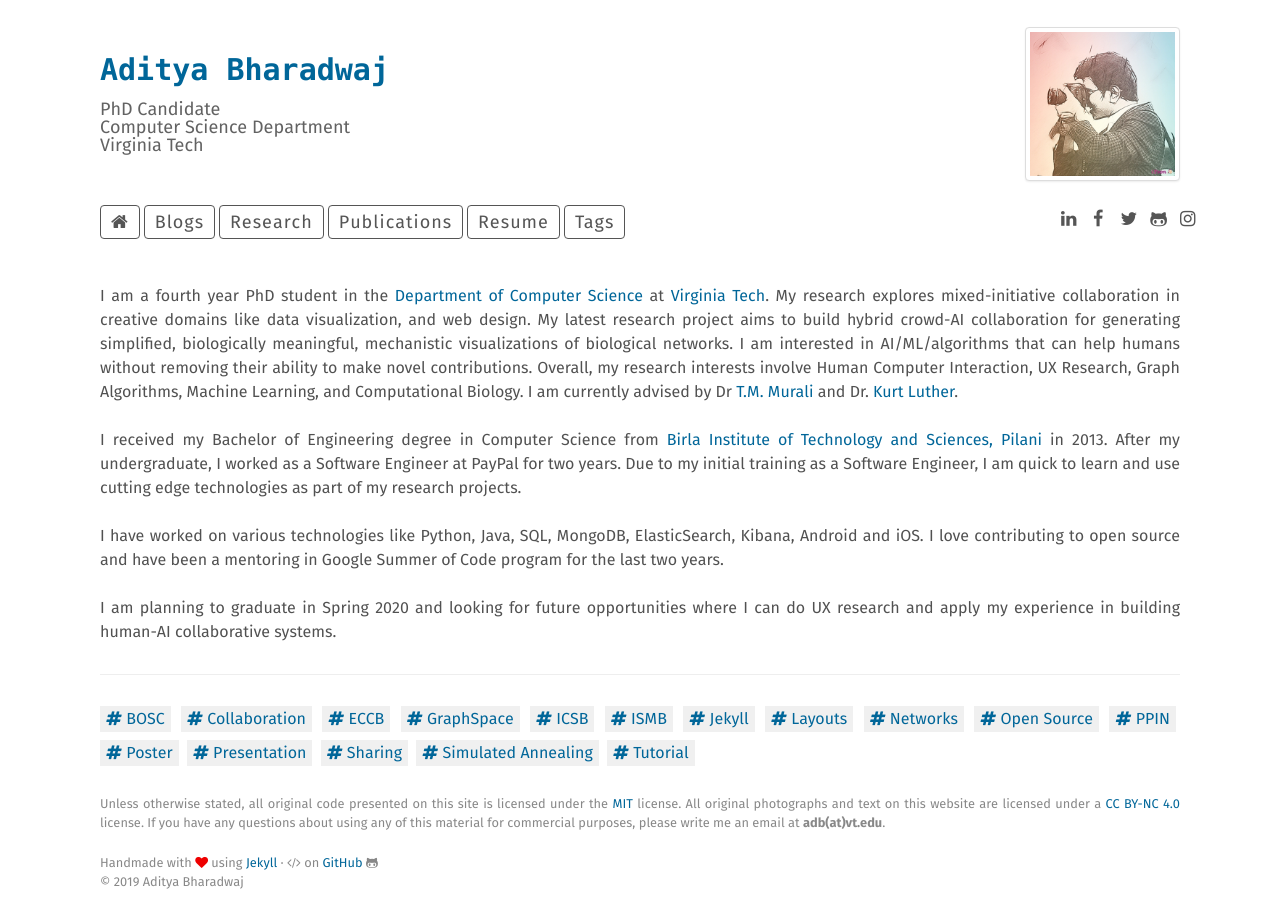
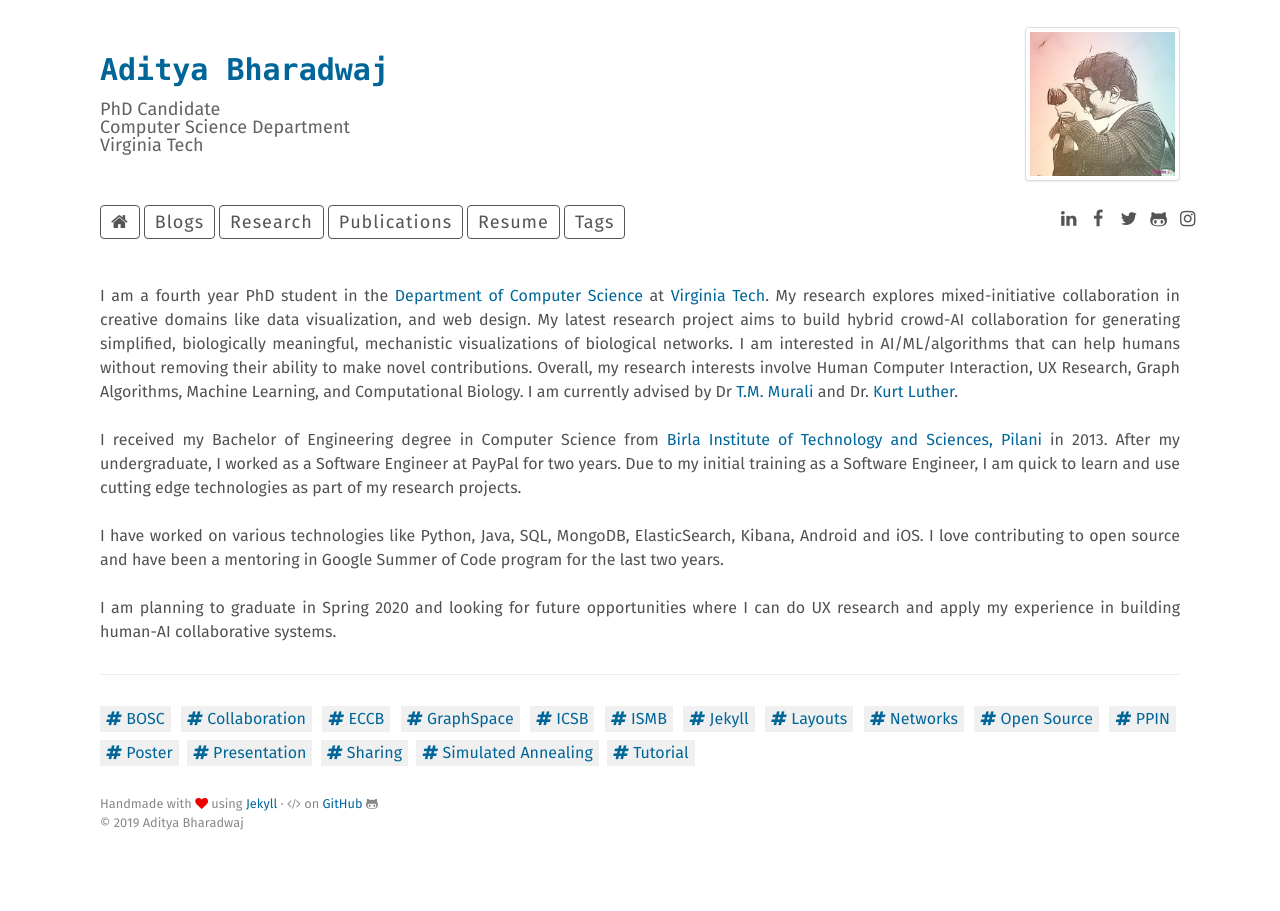
Before and after one commit to adbharadwaj/adbharadwaj.github.io, a Jekyll site: the page built from index.html, in a window 1280 px wide. Built offline with Jekyll 4.4.1, drawn with Linux system fonts in a browser that asks for light colours.

Commit message:
Update foot.html

```diff
--- a/_includes/foot.html
+++ b/_includes/foot.html
@@ -1,5 +1,5 @@
 <div class="footer">
-	<div class="license">Unless otherwise stated, all original code presented on this site is licensed under the <a href="http://heiswayi.github.io/mit-license">MIT</a> license. All original photographs and text on this website are licensed under a <a href="https://creativecommons.org/licenses/by-nc/4.0/">CC BY-NC 4.0</a> license. If you have any questions about using any of this material for commercial purposes, please write me an email at <strong>adb(at)vt.edu</strong>.</div>
+<!-- 	<div class="license">Unless otherwise stated, all original code presented on this site is licensed under the <a href="http://heiswayi.github.io/mit-license">MIT</a> license. All original photographs and text on this website are licensed under a <a href="https://creativecommons.org/licenses/by-nc/4.0/">CC BY-NC 4.0</a> license. If you have any questions about using any of this material for commercial purposes, please write me an email at <strong>adb(at)vt.edu</strong>.</div> -->
 	<div class="copyright">Handmade with <span style="color:#e00"><i class="fa fa-heart"></i></span> using <a href="http://jekyllrb.com">Jekyll</a> &middot; <i class="fa fa-code"></i> on <a href="https://github.com/adbharadwaj/adbharadwaj.github.io">GitHub</a> <i class="fa fa-github-alt"></i><br>&copy; {{ site.time | date: "%Y" }} {{ site.author.name }}</div>
 </div>
 
```
